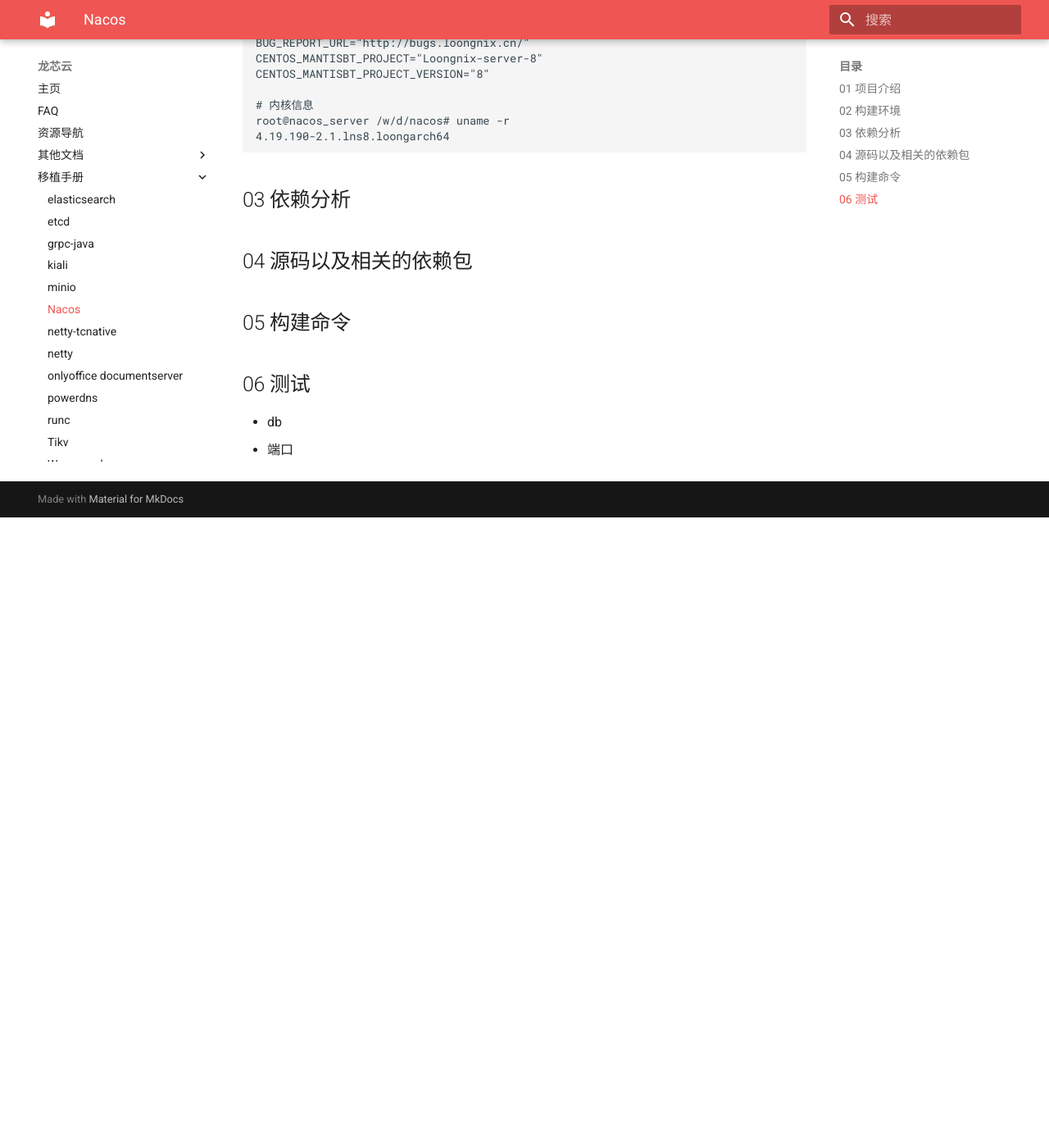
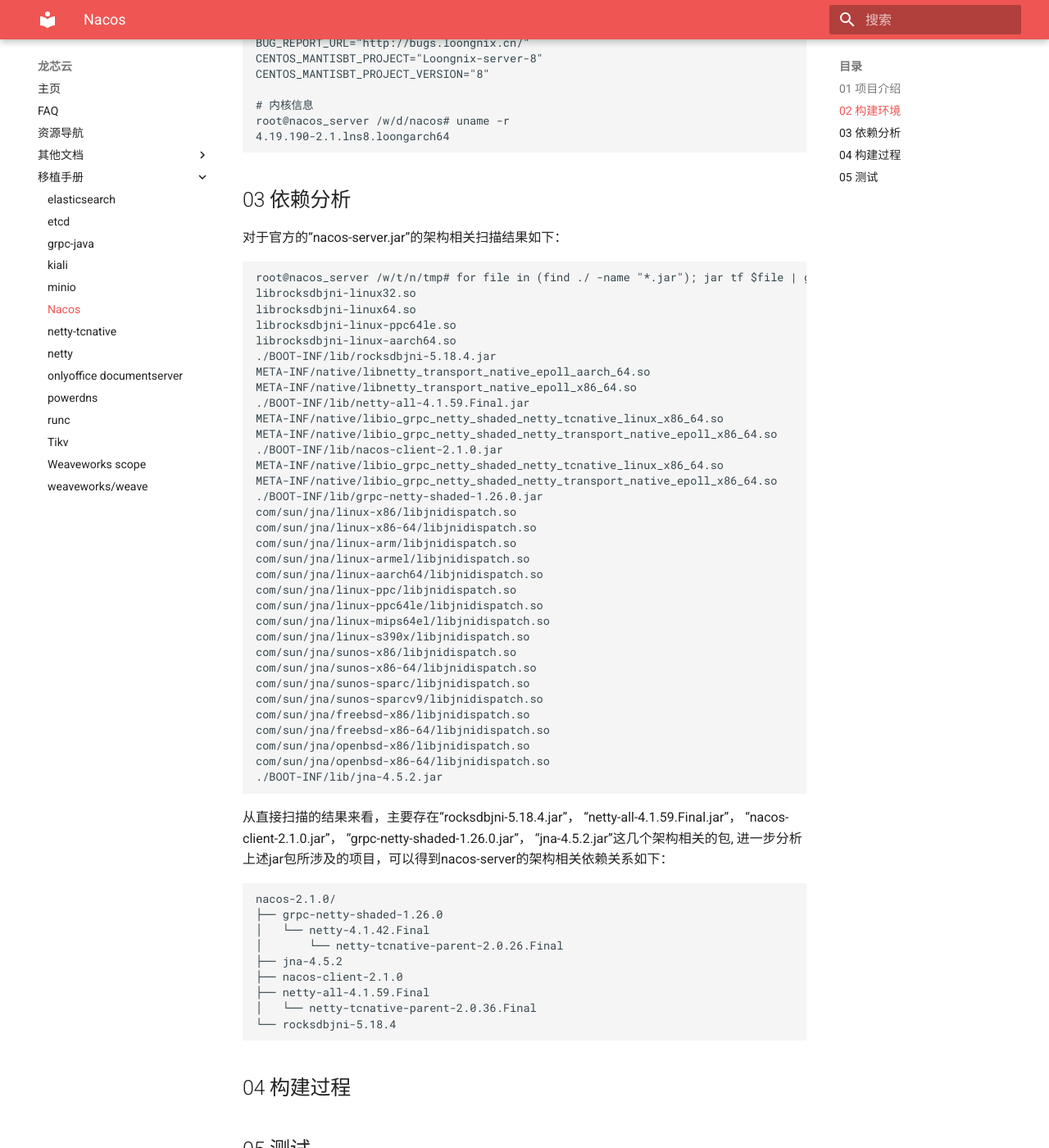
Before and after one commit to Loongson-Cloud-Community/Loongson-Cloud-Community, an MkDocs documentation site: the page built from docs/移植手册/nacos.md, in a window 1280 px wide and 1400 px high, scrolled down 769 px. Shown: the whole window at 82% size. Built offline with MkDocs 1.6.1 and Material for MkDocs 9.7.7, drawn with Linux system fonts in a browser that asks for light colours; before the commit the page ends 1399 px from its top, so only the background shows below that.

Commit message:
add nacos dependency analyze

````diff
--- a/docs/移植手册/nacos.md
+++ b/docs/移植手册/nacos.md
@@ -35,11 +35,58 @@
 
 ## 03 依赖分析
 
-## 04 源码以及相关的依赖包
+对于官方的“nacos-server.jar”的架构相关扫描结果如下：
+```
+root@nacos_server /w/t/n/tmp# for file in (find ./ -name "*.jar"); jar tf $file | grep "\.so\$" && echo $file; end
+librocksdbjni-linux32.so
+librocksdbjni-linux64.so
+librocksdbjni-linux-ppc64le.so
+librocksdbjni-linux-aarch64.so
+./BOOT-INF/lib/rocksdbjni-5.18.4.jar
+META-INF/native/libnetty_transport_native_epoll_aarch_64.so
+META-INF/native/libnetty_transport_native_epoll_x86_64.so
+./BOOT-INF/lib/netty-all-4.1.59.Final.jar
+META-INF/native/libio_grpc_netty_shaded_netty_tcnative_linux_x86_64.so
+META-INF/native/libio_grpc_netty_shaded_netty_transport_native_epoll_x86_64.so
+./BOOT-INF/lib/nacos-client-2.1.0.jar
+META-INF/native/libio_grpc_netty_shaded_netty_tcnative_linux_x86_64.so
+META-INF/native/libio_grpc_netty_shaded_netty_transport_native_epoll_x86_64.so
+./BOOT-INF/lib/grpc-netty-shaded-1.26.0.jar
+com/sun/jna/linux-x86/libjnidispatch.so
+com/sun/jna/linux-x86-64/libjnidispatch.so
+com/sun/jna/linux-arm/libjnidispatch.so
+com/sun/jna/linux-armel/libjnidispatch.so
+com/sun/jna/linux-aarch64/libjnidispatch.so
+com/sun/jna/linux-ppc/libjnidispatch.so
+com/sun/jna/linux-ppc64le/libjnidispatch.so
+com/sun/jna/linux-mips64el/libjnidispatch.so
+com/sun/jna/linux-s390x/libjnidispatch.so
+com/sun/jna/sunos-x86/libjnidispatch.so
+com/sun/jna/sunos-x86-64/libjnidispatch.so
+com/sun/jna/sunos-sparc/libjnidispatch.so
+com/sun/jna/sunos-sparcv9/libjnidispatch.so
+com/sun/jna/freebsd-x86/libjnidispatch.so
+com/sun/jna/freebsd-x86-64/libjnidispatch.so
+com/sun/jna/openbsd-x86/libjnidispatch.so
+com/sun/jna/openbsd-x86-64/libjnidispatch.so
+./BOOT-INF/lib/jna-4.5.2.jar
+```
+从直接扫描的结果来看，主要存在“rocksdbjni-5.18.4.jar”， “netty-all-4.1.59.Final.jar”， “nacos-client-2.1.0.jar”， “grpc-netty-shaded-1.26.0.jar”， “jna-4.5.2.jar”这几个架构相关的包, 进一步分析上述jar包所涉及的项目，可以得到nacos-server的架构相关依赖关系如下：
+```
+nacos-2.1.0/
+├── grpc-netty-shaded-1.26.0
+│   └── netty-4.1.42.Final
+│       └── netty-tcnative-parent-2.0.26.Final
+├── jna-4.5.2
+├── nacos-client-2.1.0
+├── netty-all-4.1.59.Final
+│   └── netty-tcnative-parent-2.0.36.Final
+└── rocksdbjni-5.18.4
+```
 
-## 05 构建命令
+## 04 构建过程
 
-## 06 测试
+## 05 测试
 
 - db
 - 端口
````
